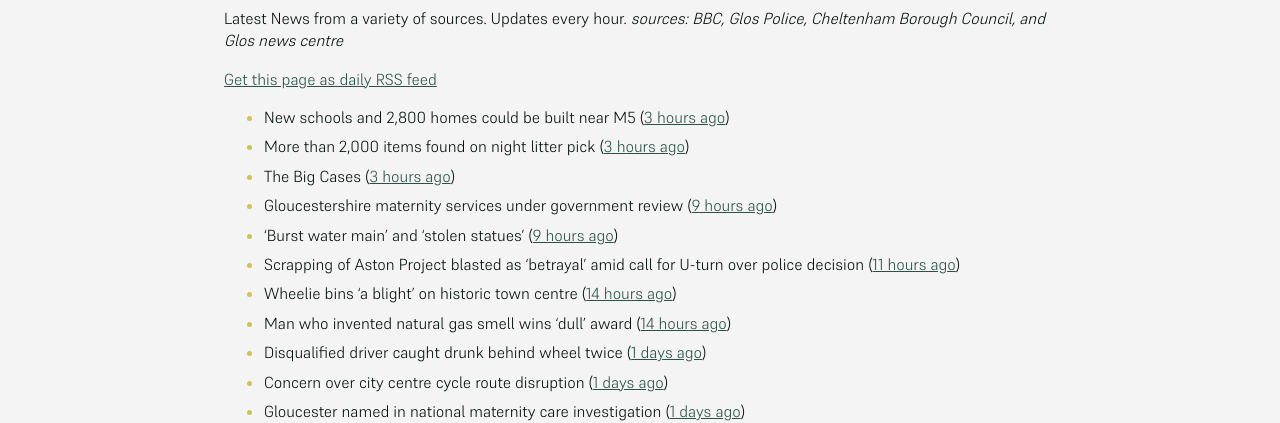
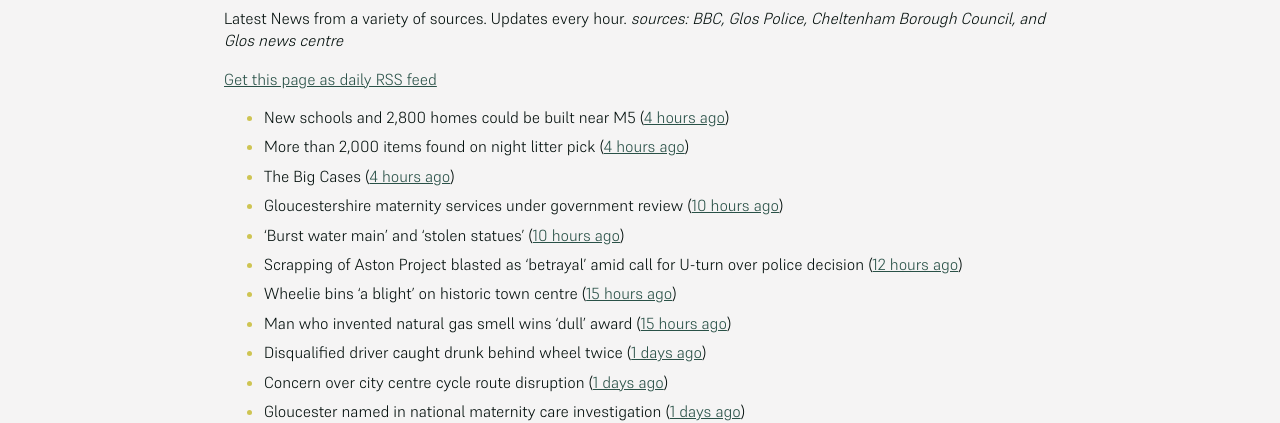
Before and after one commit to mat-0/cheltenham-open-data, a Jekyll site: the page built from _pages/news.md, in a window 1280 px wide. Shown: the part 266-689 px from the top of the page. Built offline with Jekyll 4.4.1, drawn with Linux system fonts in a browser that asks for light colours.

Commit message:
Updated 2025-06-24 20:58:01

```diff
--- a/_pages/news.md
+++ b/_pages/news.md
@@ -12,14 +12,14 @@ _sources: BBC, Glos Police, Cheltenham Borough Council, and Glos news centre_
 [Get this page as daily RSS feed](/daily.rss)
 
 <!-- news_marker starts -->
-- New schools and 2,800 homes could be built near M5 ([3 hours ago](https://www.bbc.com/news/articles/c5y7dlwng0do))
-- More than 2,000 items found on night litter pick ([3 hours ago](https://www.bbc.com/news/articles/cpvjmxvzj32o))
-- The Big Cases ([3 hours ago](https://www.bbc.co.uk/iplayer/episode/m001z7w2))
-- Gloucestershire maternity services under government review ([9 hours ago](https://www.bbc.co.uk/sounds/play/p0ll39jx))
-- 'Burst water main' and 'stolen statues' ([9 hours ago](https://www.bbc.com/news/articles/c98w395w3wlo))
-- Scrapping of Aston Project blasted as ‘betrayal’ amid call for U-turn over police decision ([11 hours ago](https://gloucesternewscentre.co.uk/scrapping-of-aston-project-blasted-as-betrayal-amid-call-for-u-turn-over-police-decision/))
-- Wheelie bins 'a blight' on historic town centre ([14 hours ago](https://www.bbc.com/news/articles/cn86y7dq8yeo))
-- Man who invented natural gas smell wins 'dull' award ([14 hours ago](https://www.bbc.com/news/articles/cpw74x57p8po))
+- New schools and 2,800 homes could be built near M5 ([4 hours ago](https://www.bbc.com/news/articles/c5y7dlwng0do))
+- More than 2,000 items found on night litter pick ([4 hours ago](https://www.bbc.com/news/articles/cpvjmxvzj32o))
+- The Big Cases ([4 hours ago](https://www.bbc.co.uk/iplayer/episode/m001z7w2))
+- Gloucestershire maternity services under government review ([10 hours ago](https://www.bbc.co.uk/sounds/play/p0ll39jx))
+- 'Burst water main' and 'stolen statues' ([10 hours ago](https://www.bbc.com/news/articles/c98w395w3wlo))
+- Scrapping of Aston Project blasted as ‘betrayal’ amid call for U-turn over police decision ([12 hours ago](https://gloucesternewscentre.co.uk/scrapping-of-aston-project-blasted-as-betrayal-amid-call-for-u-turn-over-police-decision/))
+- Wheelie bins 'a blight' on historic town centre ([15 hours ago](https://www.bbc.com/news/articles/cn86y7dq8yeo))
+- Man who invented natural gas smell wins 'dull' award ([15 hours ago](https://www.bbc.com/news/articles/cpw74x57p8po))
 - Disqualified driver caught drunk behind wheel twice ([1 days ago](https://www.bbc.com/news/articles/c0k75jkm43zo))
 - Concern over city centre cycle route disruption ([1 days ago](https://www.bbc.com/news/articles/cdez9y99k77o))
 - Gloucester named in national maternity care investigation ([1 days ago](https://www.bbc.com/news/articles/c994x95yygyo))
```
Also changed, not shown: _data/flood.json (+4 -4 lines), _pages/fix-my-street.md (+4 -4 lines), index.md (+5 -5 lines).
